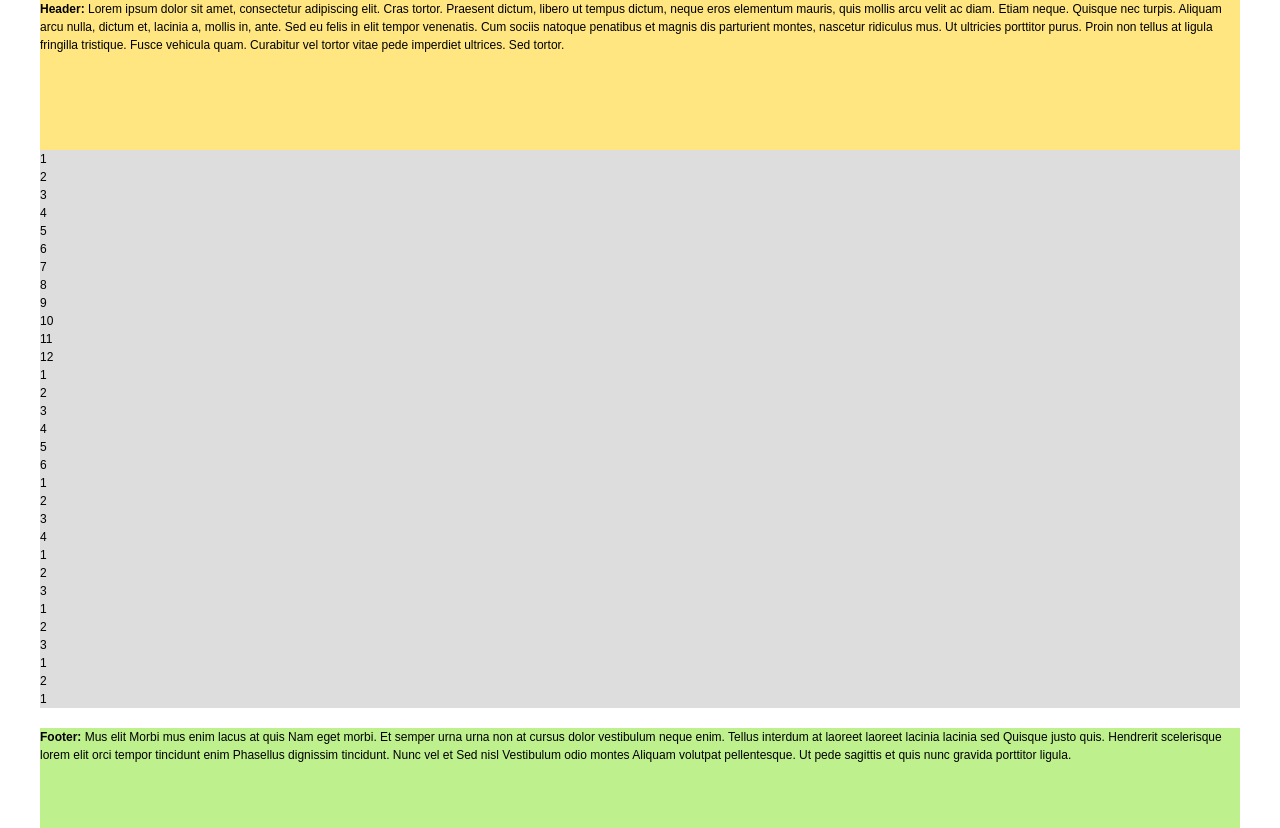
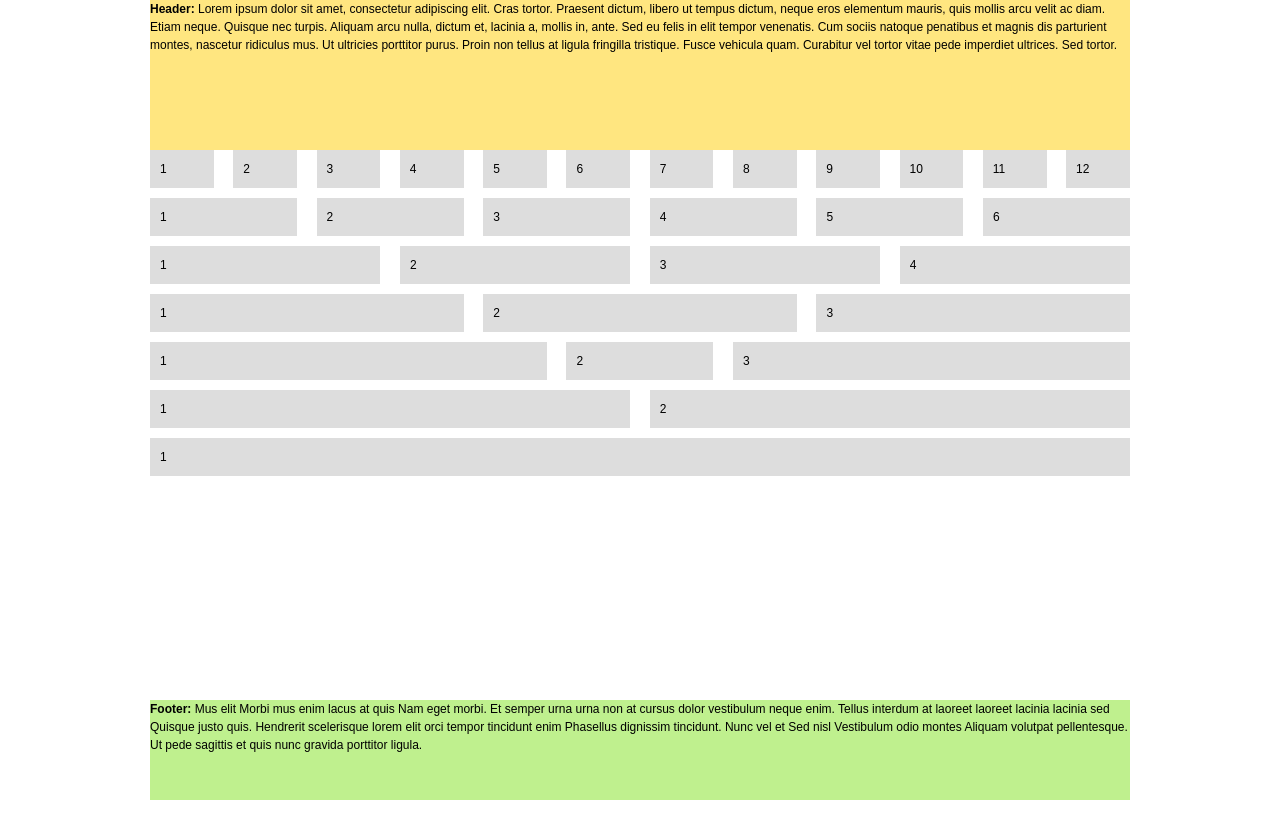
Before and after one commit to Chuchotage/awibox-UI, a plain HTML site: page index.html in a window 1280 px wide. After the commit the page ends 800 px from the top, so only its background shows below. Drawn offline with nearby package versions, Linux system fonts and the light colour scheme; files that its build step writes are made by us from their sources.

Commit message:
Система построения резинового каркаса

```diff
--- a/css/awiboxUI.less
+++ b/css/awiboxUI.less
@@ -29,3 +29,46 @@
   background-image: -webkit-linear-gradient(top, @first-color, @second-color);
   background-image: linear-gradient(top, @first-color, @second-color);
 }
+
+/* -----------------------------------------------------------------
+                              Carcas
+----------------------------------------------------------------- */
+.clear {
+  clear: both;
+}
+.section {
+  width: 100%; /* 12 колонок */
+}
+.section:after {
+  clear: both;
+  line-height: 0;
+  display: block;
+  content: "";
+}
+//.w1,.w2,.w3,.w4,.w5,.w6,.w7,.w8,.w9,.w10,.w11,.w12 {
+[class*="w"] {
+  float: left;
+  min-height: 20px;
+  -webkit-box-sizing: border-box;
+  -moz-box-sizing: border-box;
+  box-sizing: border-box;
+  margin-left: 2%;
+}
+[class*="w"]:first-child {
+  margin-left: 0;
+}
+[class*="w"] + [class*="w"] {
+  margin-left: 2%;
+}
+.w1 {width: 8.5%-2%;}
+.w2 {width: 8.5%*2-2%;}
+.w3 {width: 8.5%*3-2%;}
+.w4 {width: 8.5%*4-2%;}
+.w5 {width: 8.5%*5-2%;}
+.w6 {width: 8.5%*6-2%;}
+.w7 {width: 8.5%*7-2%;}
+.w8 {width: 8.5%*8-2%;}
+.w9 {width: 8.5%*9-2%;}
+.w10 {width: 8.5%*10-2%;}
+.w11 {width: 8.5%*11-2%;}
+.w12 {width: 8.5%*12-2%;}
--- a/css/style.less
+++ b/css/style.less
@@ -13,7 +13,7 @@ input[type=submit]::-moz-focus-inner { padding:0; border:0; } // Для корр
 
 /* SETUP AND DEFAULT CSS
 -----------------------------------------------------------------------------*/
-@width:     100%; // ширина сайта
+@width:     980px; // ширина сайта
 @min-width: 960px; // минимальная ширина сайта
 @max-width: 1200px; // максимальная ширина сайта
 @header:    150px; // выоста шапки
@@ -23,8 +23,6 @@ input[type=submit]::-moz-focus-inner { padding:0; border:0; } // Для корр
 -----------------------------------------------------------------------------*/
 #wrapper {
   width: @width;
-  min-width: @min-width;
-  max-width: @max-width;
   margin: 0 auto;
   min-height: 100%;
   height: auto !important;
@@ -48,6 +46,8 @@ input[type=submit]::-moz-focus-inner { padding:0; border:0; } // Для корр
   }
   .section div {
     background: #ddd;
+    margin-bottom: 10px;
+    padding: 10px;
   }
 }
 /* Footer
```
Also changed, not shown: css/style.css.
